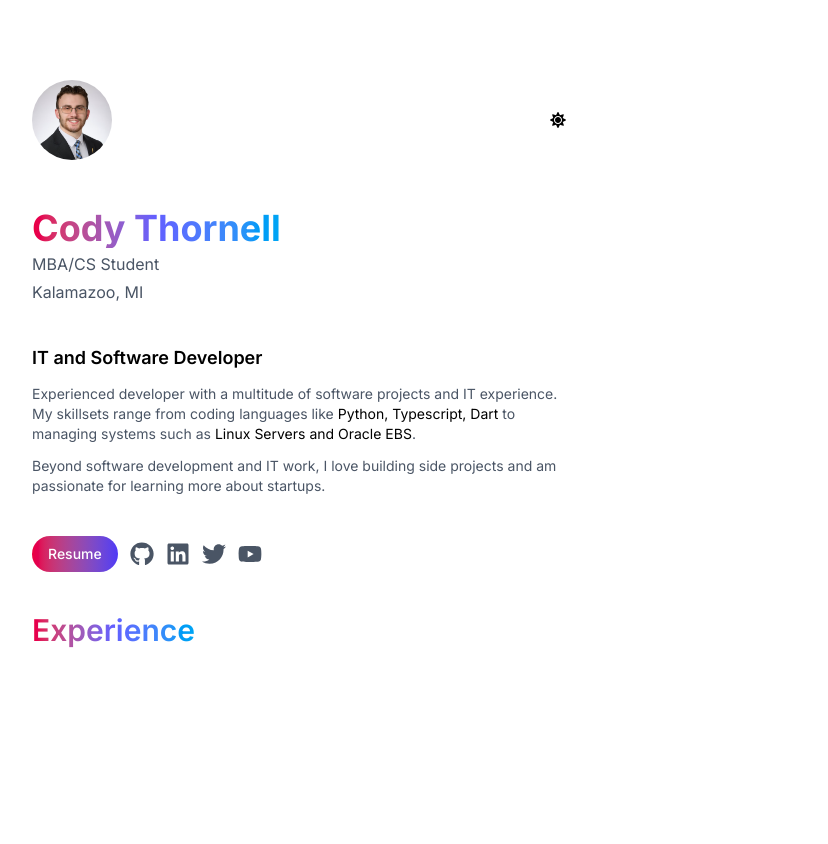
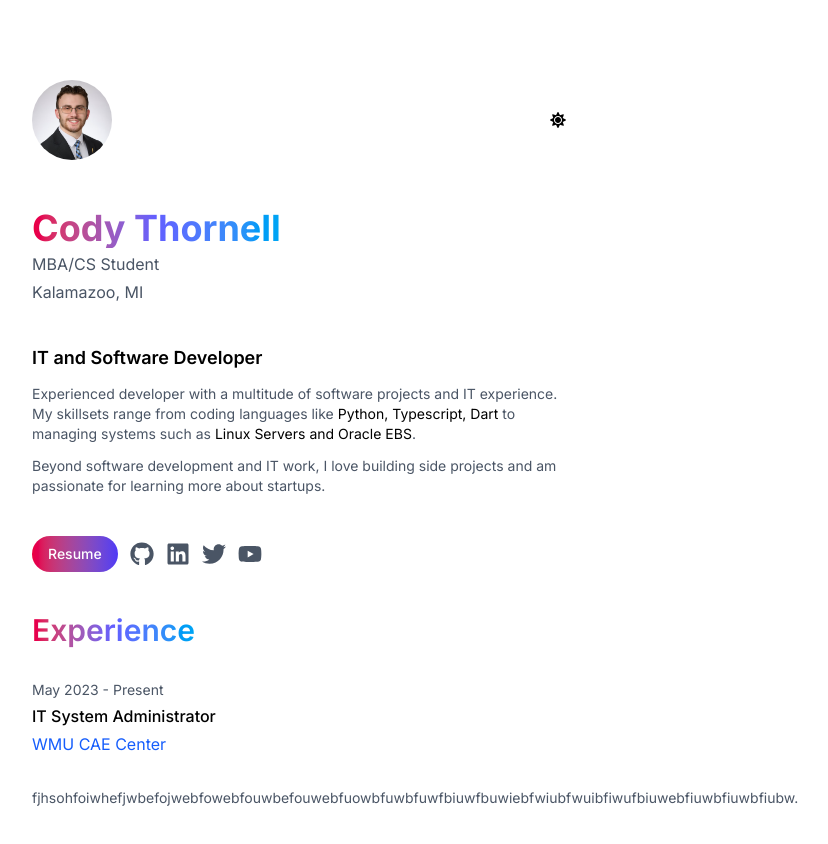
Before and after one commit to grcodeman/cody-portfolio, a Next.js app: page / in a window 1280 px wide. Shown: the top 844 px of the page, without its empty margins (336-1164 px from the left). Before the commit the page ends 800 px from the top, so only its background shows below. Built offline with nearby package versions, Linux system fonts and the light colour scheme.

Commit message:
added first job listing

```diff
--- a/app/page.tsx
+++ b/app/page.tsx
@@ -88,6 +88,19 @@ export default function Home() {
           className="space-y-8"
           >
             <h2 className="text-3xl font-semibold bg-gradient-to-r from-rose-600 via-indigo-500 to-sky-500 bg-clip-text text-transparent inline-block">Experience</h2>
+
+            <div className="space-y-8">
+              <div className="flex items-center justify-between">
+                <div className="space-y-1">
+                  <p className="text-gray-600 dark:text-gray-400 text-sm">May 2023 - Present</p>
+                  <p className="font-medium">IT System Administrator</p>
+                  <p className="text-blue-600 dark:text-blue-400">WMU CAE Center</p>
+                </div>
+              </div>
+              <p className="text-gray-600 dark:text-gray-400 text-sm">
+                fjhsohfoiwhefjwbefojwebfowebfouwbefouwebfuowbfuwbfuwfbiuwfbuwiebfwiubfwuibfiwufbiuwebfiuwbfiuwbfiubw.
+              </p>
+            </div>
           </motion.section>
 
         </main>
```
